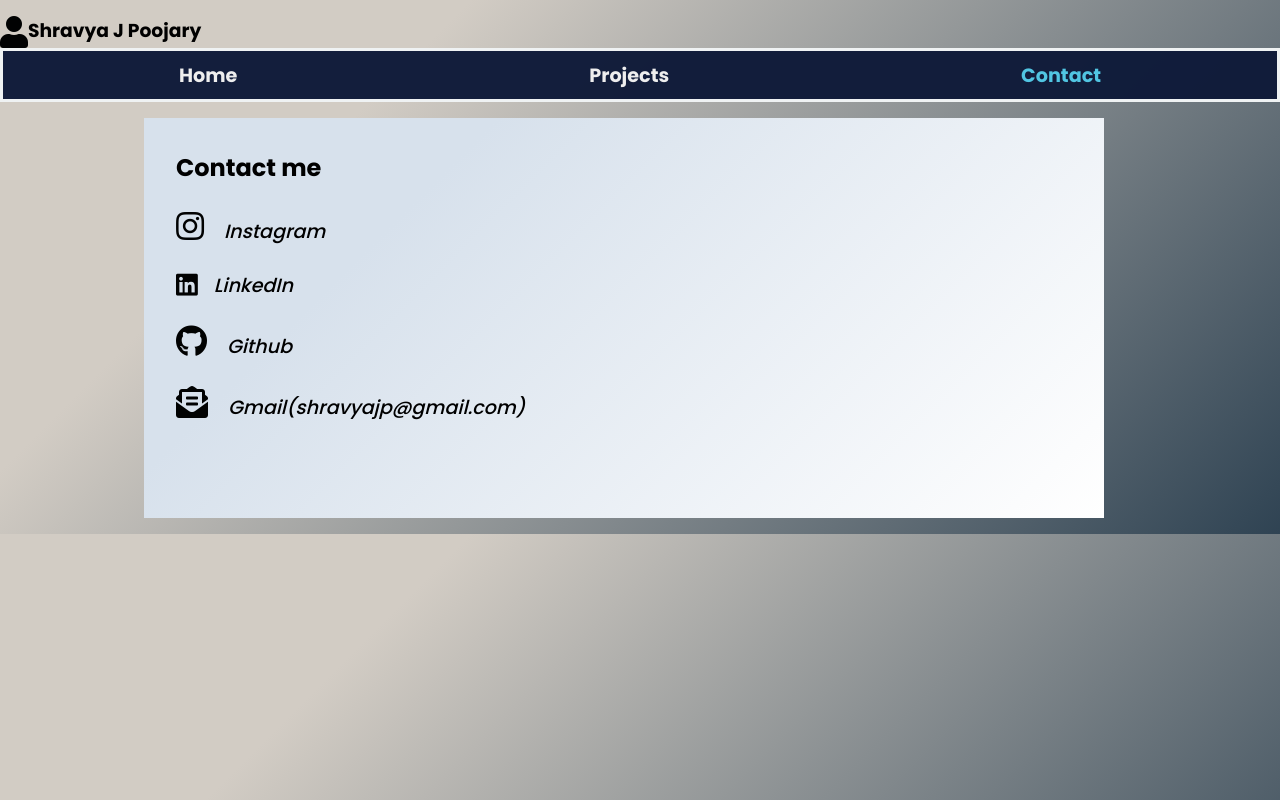
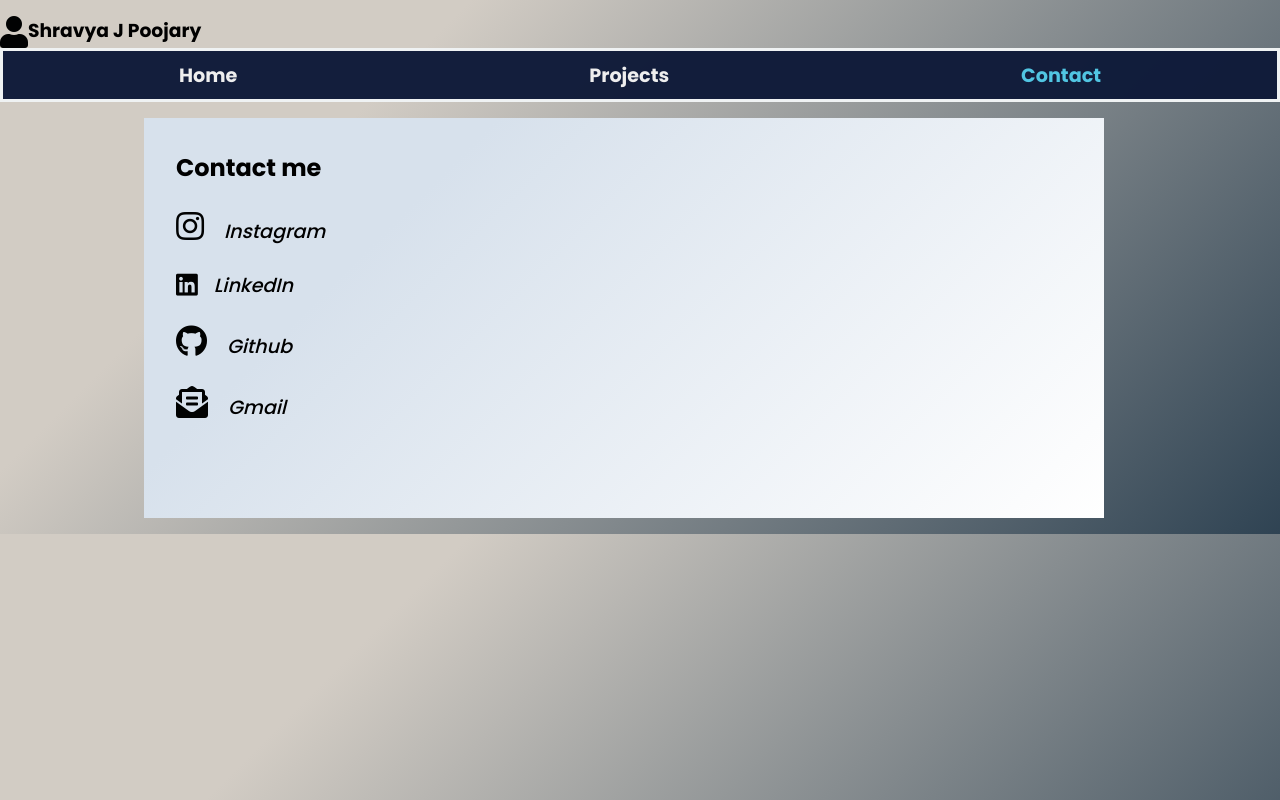
Before and after one commit to shravyapoojary/Portfolio, a plain HTML site: page contact.html in a window 1280 px wide. Drawn offline with Linux system fonts and the light colour scheme.

Commit message:
Update contact.html

```diff
--- a/contact.html
+++ b/contact.html
@@ -29,7 +29,7 @@
                <h3><i class="fab fa-instagram"></i> <a href="https://www.instagram.com/invites/contact/?i=flnxm5mas4sb&utm_content=3gt8jyj">Instagram</a></h3><br>
                <h3><i class='fab fa-linkedin fa-lg'></i><a href="https://www.linkedin.com/in/shravya-poojary-614832180">LinkedIn</a></h3><br>
                <h3><i class="fab fa-github"></i> <a href="https://github.com/shravyapoojary">Github</a></h3><br>
-                <h3><i class="fas fa-envelope-open-text"></i> <a href="mailto: shravyajpoojary@gmail.com">Gmail(shravyajp@gmail.com)</a></h3><br>
+                <h3><i class="fas fa-envelope-open-text"></i> <a href="mailto: shravyajpoojary@gmail.com">Gmail</a></h3><br>
           </div>
         </div>
 
```
